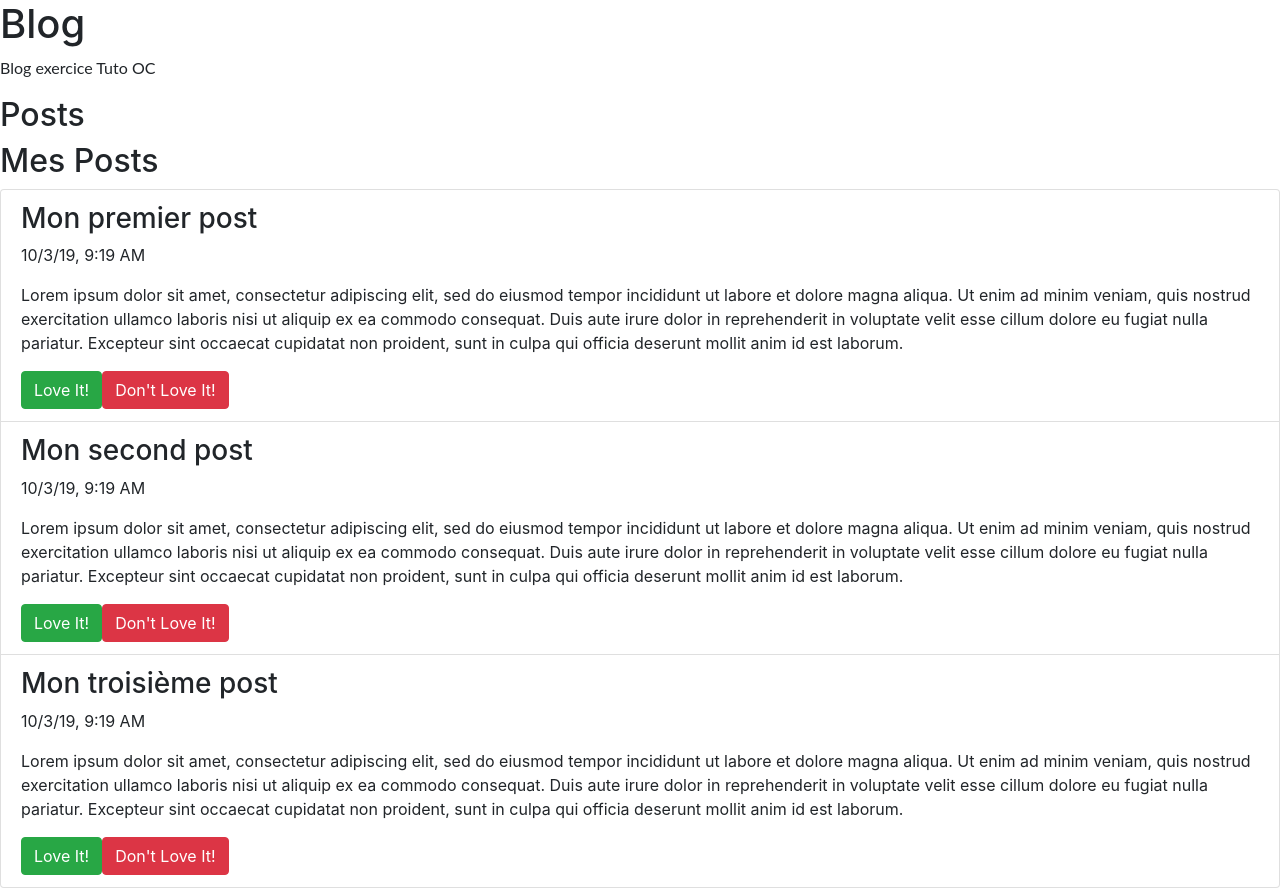
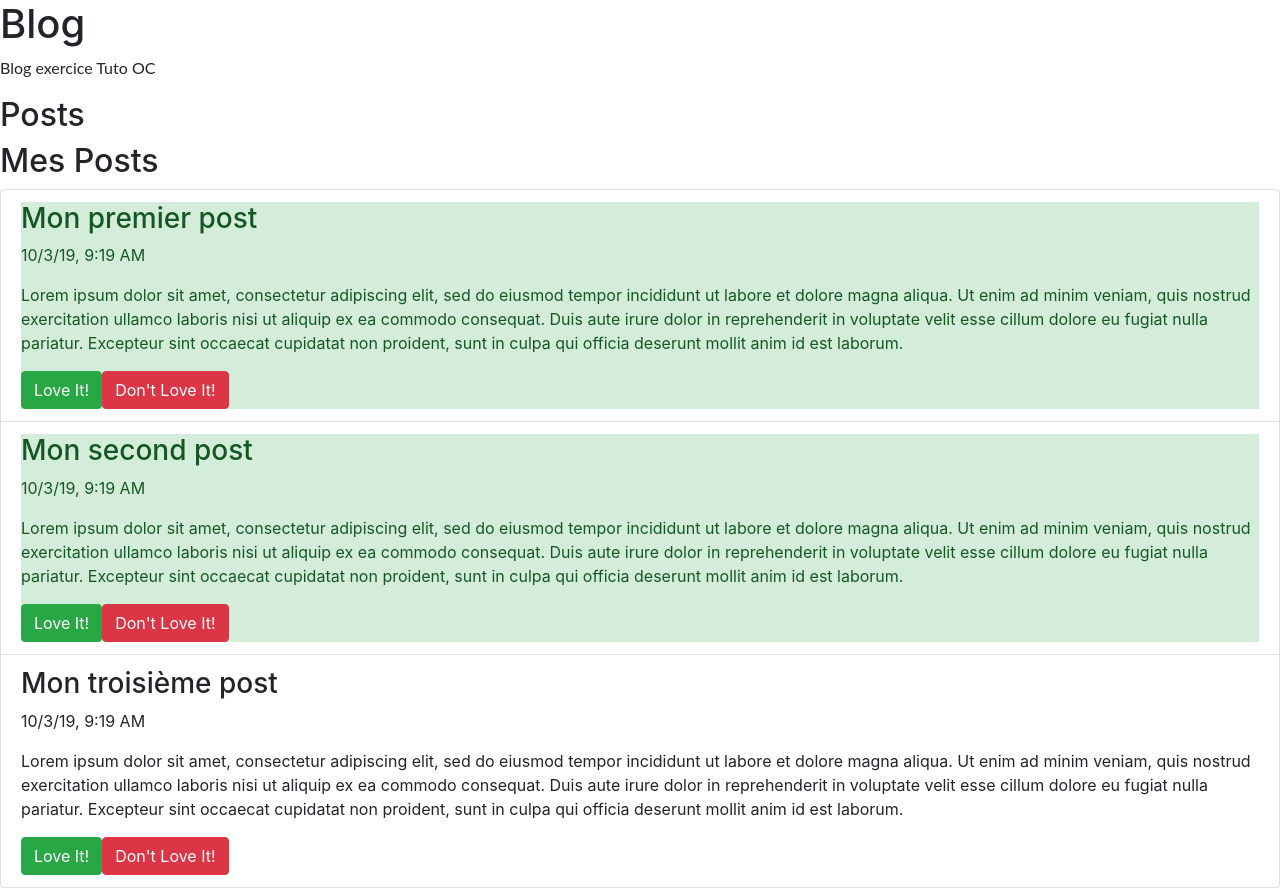
Before and after one commit to MaevaBtd/angular-blog-oc, an Angular app: page / in a window 1280 px wide. Built offline with nearby package versions, Linux system fonts and the light colour scheme.

Commit message:
color change static

```diff
--- a/src/app/post-list-item/post-list-item.component.html
+++ b/src/app/post-list-item/post-list-item.component.html
@@ -1,3 +1,4 @@
+<div [ngClass]="getClass()">
 <h3>
 {{postTitle}}
 </h3>
@@ -5,3 +6,4 @@
 <p>{{postContent }}</p>
 <button class="btn btn-success">Love It!</button>
 <button class="btn btn-danger">Don't Love It!</button>
+</div>
--- a/src/app/post-list-item/post-list-item.component.ts
+++ b/src/app/post-list-item/post-list-item.component.ts
@@ -16,4 +16,12 @@ export class PostListItemComponent implements OnInit {
   ngOnInit() {
   }
 
+  getClass() {
+    if(this.postLikes > 0) {
+      return 'alert-success';
+    } else if(this.postLikes < 0) {
+      return 'alert-danger';
+    }
+  }
+
 }
```
